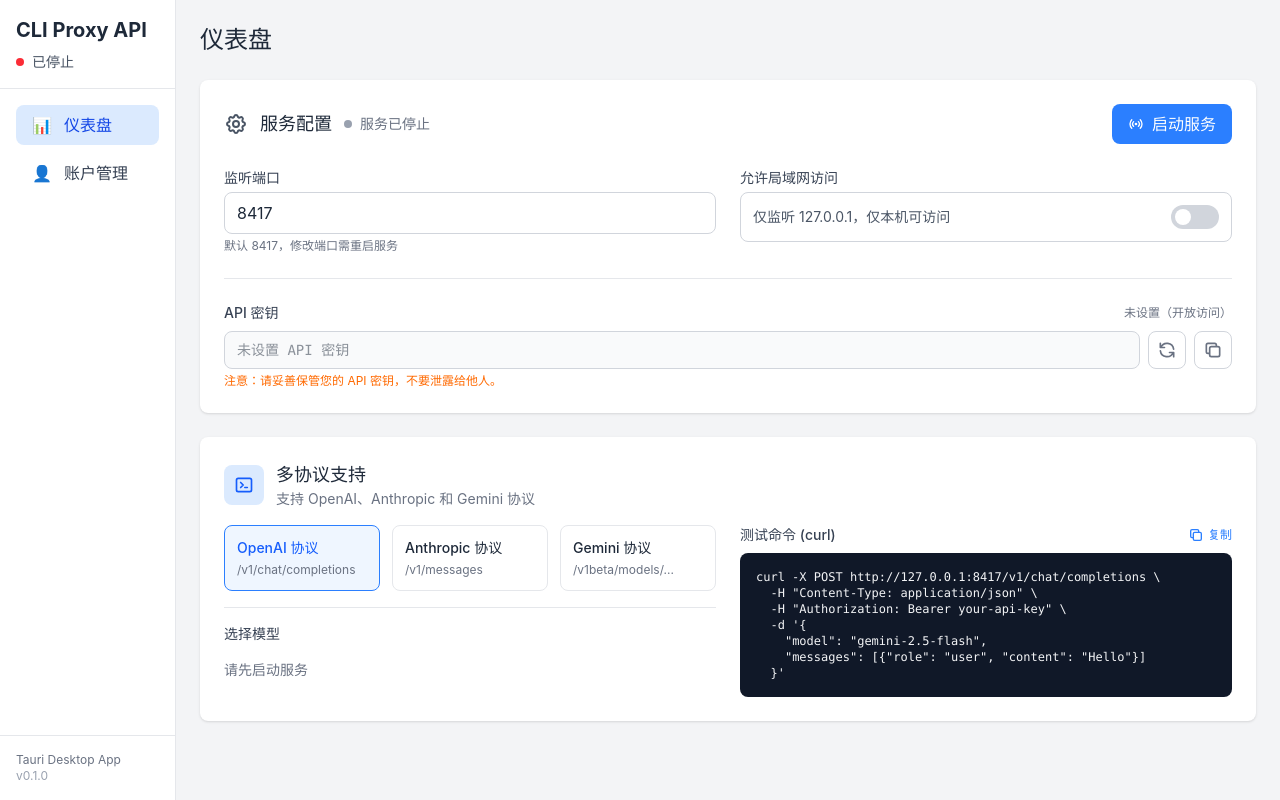
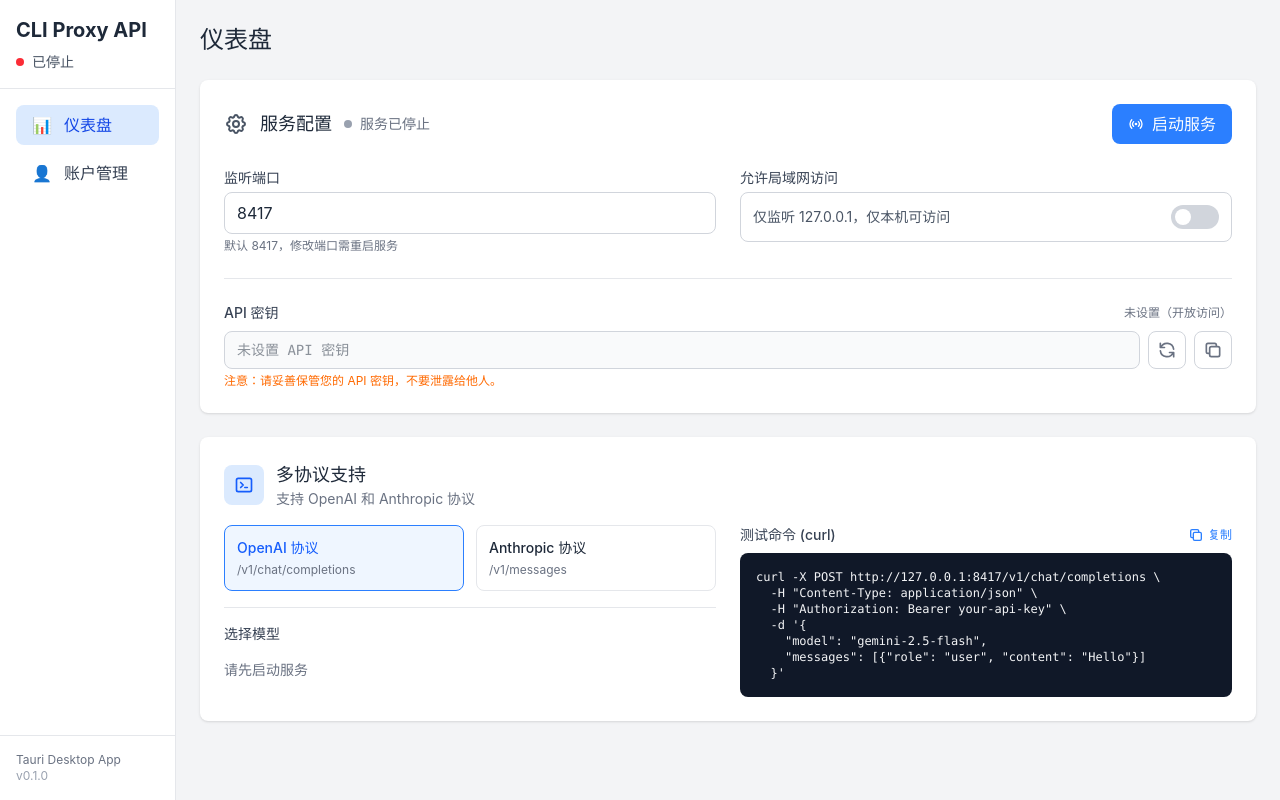
Before and after one commit to meitianwang/one-proxy, a React (Vite) app: page / in a window 1280 px wide. Built offline with nearby package versions, Linux system fonts and the light colour scheme; the HTML template or start-up script is replaced by a standard one.

Commit message:
移除了 Gemini 协议相关的内容

```diff
--- a/src/pages/Dashboard.tsx
+++ b/src/pages/Dashboard.tsx
@@ -23,7 +23,7 @@ interface DashboardProps {
 export function Dashboard({ serverStatus, onStatusChange }: DashboardProps) {
   const [config, setConfig] = useState<AppConfig | null>(null);
   const [loading, setLoading] = useState(true);
-  const [selectedProtocol, setSelectedProtocol] = useState<"openai" | "anthropic" | "gemini">("openai");
+  const [selectedProtocol, setSelectedProtocol] = useState<"openai" | "anthropic">("openai");
   const [selectedModel, setSelectedModel] = useState("gemini-2.5-flash");
   const [models, setModels] = useState<{ id: string; name: string; desc: string }[]>([]);
   const [copied, setCopied] = useState(false);
@@ -47,12 +47,6 @@ export function Dashboard({ serverStatus, onStatusChange }: DashboardProps) {
     "model": "${selectedModel}",
     "max_tokens": 1024,
     "messages": [{"role": "user", "content": "Hello"}]
-  }'`,
-    gemini: `curl -X POST "${baseUrl}/v1beta/models/${selectedModel}:generateContent" \\
-  -H "Content-Type: application/json" \\
-  -H "Authorization: Bearer ${apiKey}" \\
-  -d '{
-    "contents": [{"parts": [{"text": "Hello"}]}]
   }'`,
   };
 
@@ -304,14 +298,14 @@ export function Dashboard({ serverStatus, onStatusChange }: DashboardProps) {
           </div>
           <div>
             <h3 className="text-lg font-semibold text-gray-800 dark:text-white">多协议支持</h3>
-            <p className="text-sm text-gray-500 dark:text-gray-400">支持 OpenAI、Anthropic 和 Gemini 协议</p>
+            <p className="text-sm text-gray-500 dark:text-gray-400">支持 OpenAI 和 Anthropic 协议</p>
           </div>
         </div>
 
         <div className="grid grid-cols-1 lg:grid-cols-2 gap-6">
           {/* Protocol Selection */}
           <div>
-            <div className="grid grid-cols-3 gap-3 mb-4">
+            <div className="grid grid-cols-2 gap-3 mb-4">
               <button
                 onClick={() => setSelectedProtocol("openai")}
                 className={`p-3 rounded-lg border text-left transition-colors ${
@@ -337,19 +331,6 @@ export function Dashboard({ serverStatus, onStatusChange }: DashboardProps) {
                   Anthropic 协议
                 </p>
                 <p className="text-xs text-gray-500 dark:text-gray-400 mt-1">/v1/messages</p>
-              </button>
-              <button
-                onClick={() => setSelectedProtocol("gemini")}
-                className={`p-3 rounded-lg border text-left transition-colors ${
-                  selectedProtocol === "gemini"
-                    ? "border-blue-500 bg-blue-50 dark:bg-blue-900/30"
-                    : "border-gray-200 dark:border-gray-700 hover:bg-gray-50 dark:hover:bg-gray-700"
-                }`}
-              >
-                <p className={`text-sm font-medium ${selectedProtocol === "gemini" ? "text-blue-600 dark:text-blue-400" : "text-gray-800 dark:text-white"}`}>
-                  Gemini 协议
-                </p>
-                <p className="text-xs text-gray-500 dark:text-gray-400 mt-1">/v1beta/models/...</p>
               </button>
             </div>
 
```
